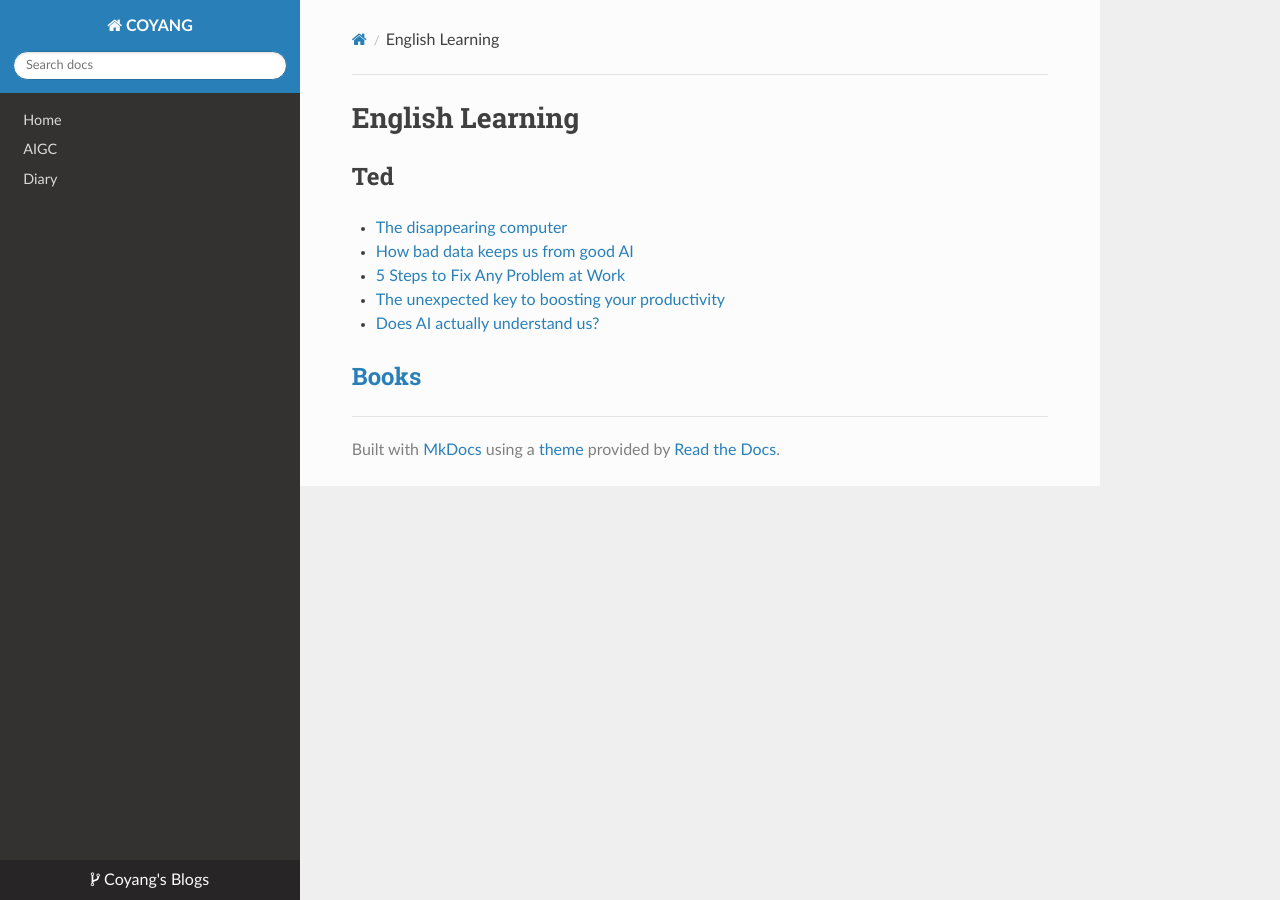
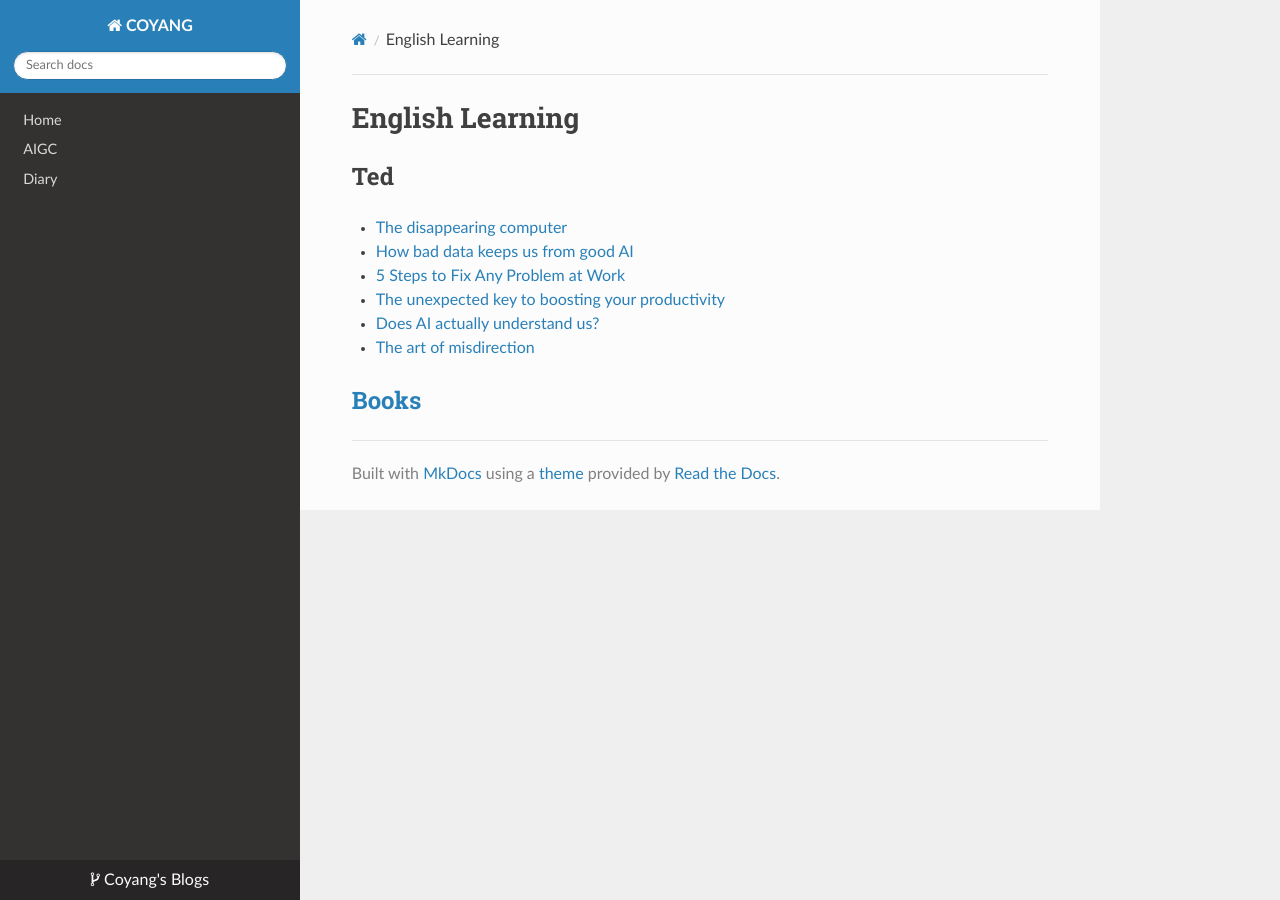
Before and after one commit to coyang/blogs, an MkDocs documentation site: the page built from docs/english_learning/index.md, in a window 1280 px wide. Built offline with MkDocs 1.6.1, drawn with Linux system fonts in a browser that asks for light colours; nearby versions of some CDN libraries.

Commit message:
Add The art of misdirection

```diff
--- a/docs/english_learning/index.md
+++ b/docs/english_learning/index.md
@@ -7,5 +7,6 @@
 - [5 Steps to Fix Any Problem at Work](./ted/5_steps_to_fix_any_problem_at_work.pdf.pdf)
 - [The unexpected key to boosting your productivity](./ted/the_unexpected_key_to_boosting_your_productivity.pdf)
 - [Does AI actually understand us?](./ted/does_ai_actually_understand_us.pdf)
+- [The art of misdirection](./ted/the_art_of_misdirection.pdf)
 
 ## [Books](./books_note/index.md)
```
Also changed, not shown: 1 other file.
